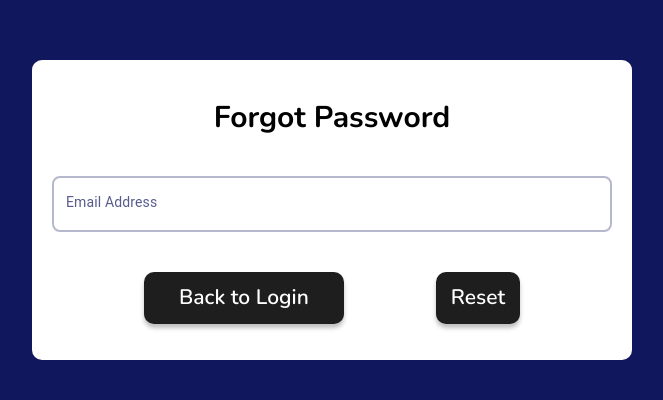
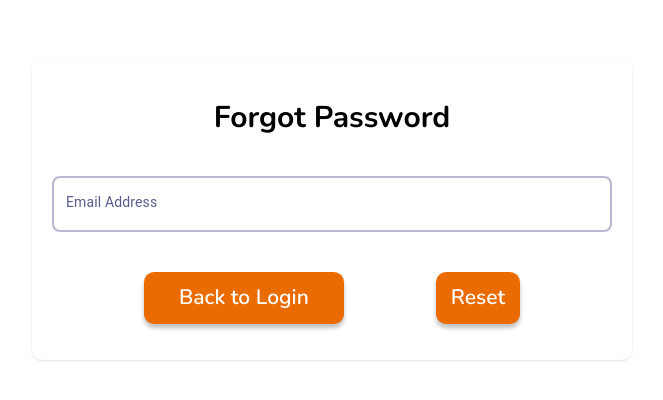
Before and after one commit to AlamgirSarder/chatly, a React (Vite) app: page /forgotpassword in a window 1280 px wide. Shown: the part 190-590 px from the top of the page, without its empty margins (308-971 px from the left). Built offline with nearby package versions, Linux system fonts and the light colour scheme.

Commit message:
new name add

```diff
--- a/src/pages/Forgotpassword.jsx
+++ b/src/pages/Forgotpassword.jsx
@@ -5,6 +5,7 @@ import { useNavigate } from "react-router";
 import { getAuth, sendPasswordResetEmail } from "firebase/auth";
 import { toast, ToastContainer } from "react-toastify";
 import { RingLoader} from "react-spinners";
+
 
 const Forgotpassword = () => {
   const auth = getAuth();
@@ -66,10 +67,10 @@ const [dna, setDna] = useState(false)
     setLoaderback(true);
     setTimeout(() => {
       navigate("/login");
-    }, 100);
+    }, 200);
   };
   return (
-    <div className="bg-primary h-screen flex justify-center items-center">
+    <div className="bg-white h-screen flex justify-center items-center ">
       <ToastContainer
         position="top-center"
         autoClose={2000}
@@ -83,11 +84,11 @@ const [dna, setDna] = useState(false)
         theme="dark"
         // transition={Bounce}
       />
-      <div className="bg-white w-[600px] h-[300px] rounded-[10px] py-5 px-5">
+      <div className="bg-white w-[600px] h-[300px] rounded-[10px] py-5 px-5 shadow">
        <div className="flex items-center justify-center py-5">
          {
           dna ? (<RingLoader
-        color={"#11175D"}
+        color={"#EA6C00"}
         loading={true}
         cssOverride={""}
         size={60}
@@ -154,7 +155,7 @@ const [dna, setDna] = useState(false)
           <div>
             <button
               onClick={backtologin}
-              className="relative py-[10px] px-[15px] bg-[#1E1E1E] font-primary text-[21px] font-semibold text-[#FFFFFF] rounded-[10px] cursor-pointer shadow-[0_4px_4px_rgba(0,0,0,0.25)] w-[200px]"
+              className="relative py-[10px] px-[15px] bg-[#EA6C00] font-primary text-[21px] font-semibold text-[#FFFFFF] rounded-[10px] cursor-pointer shadow-[0_4px_4px_rgba(0,0,0,0.25)] w-[200px]"
             >
               {" "}
               {loaderback ? (
@@ -181,7 +182,7 @@ const [dna, setDna] = useState(false)
           <div>
             <button
               onClick={resetbtn}
-              className="relative py-[10px] px-[15px] bg-[#1E1E1E] font-primary text-[21px] font-semibold text-[#FFFFFF] rounded-[10px] cursor-pointer shadow-[0_4px_4px_rgba(0,0,0,0.25)]"
+              className="relative py-[10px] px-[15px] bg-[#EA6C00] font-primary text-[21px] font-semibold text-[#FFFFFF] rounded-[10px] cursor-pointer shadow-[0_4px_4px_rgba(0,0,0,0.25)]"
             >
               {" "}
               {loader ? (
```
